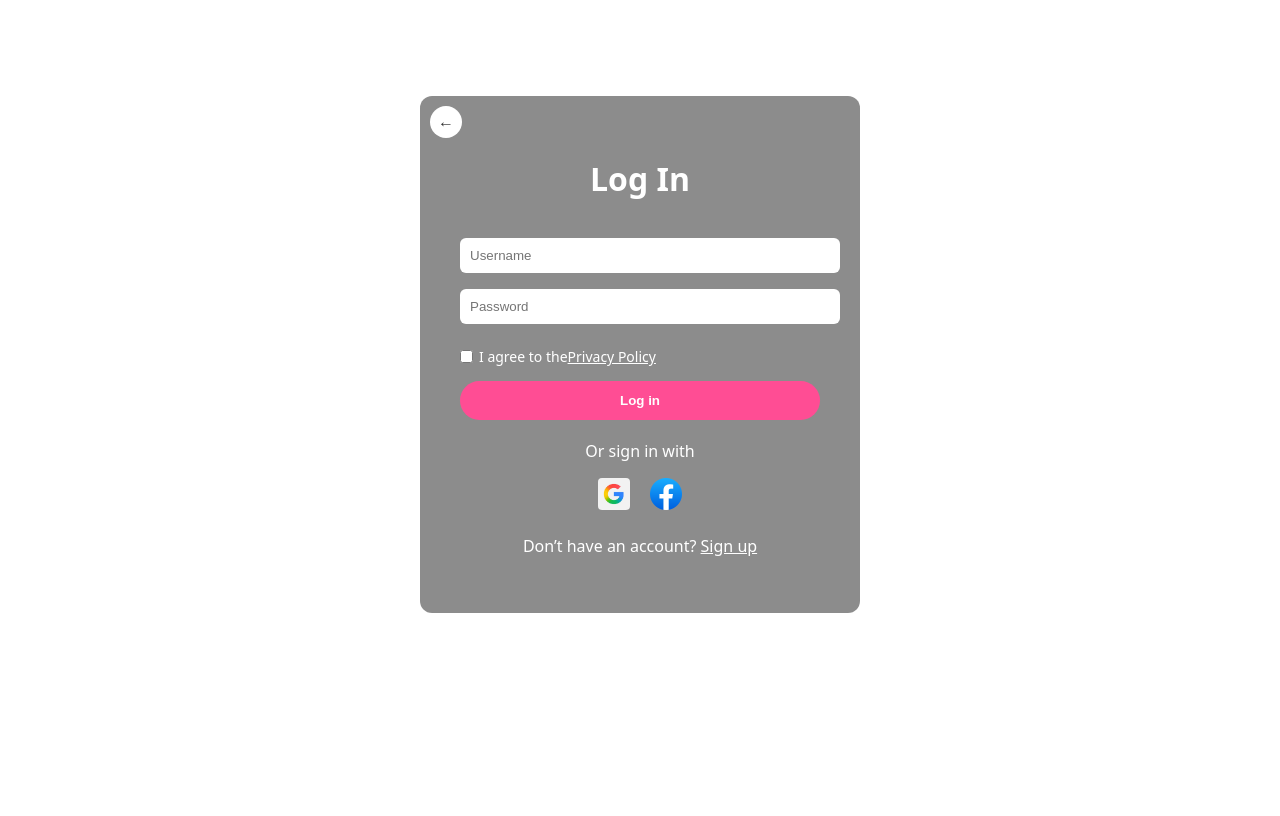
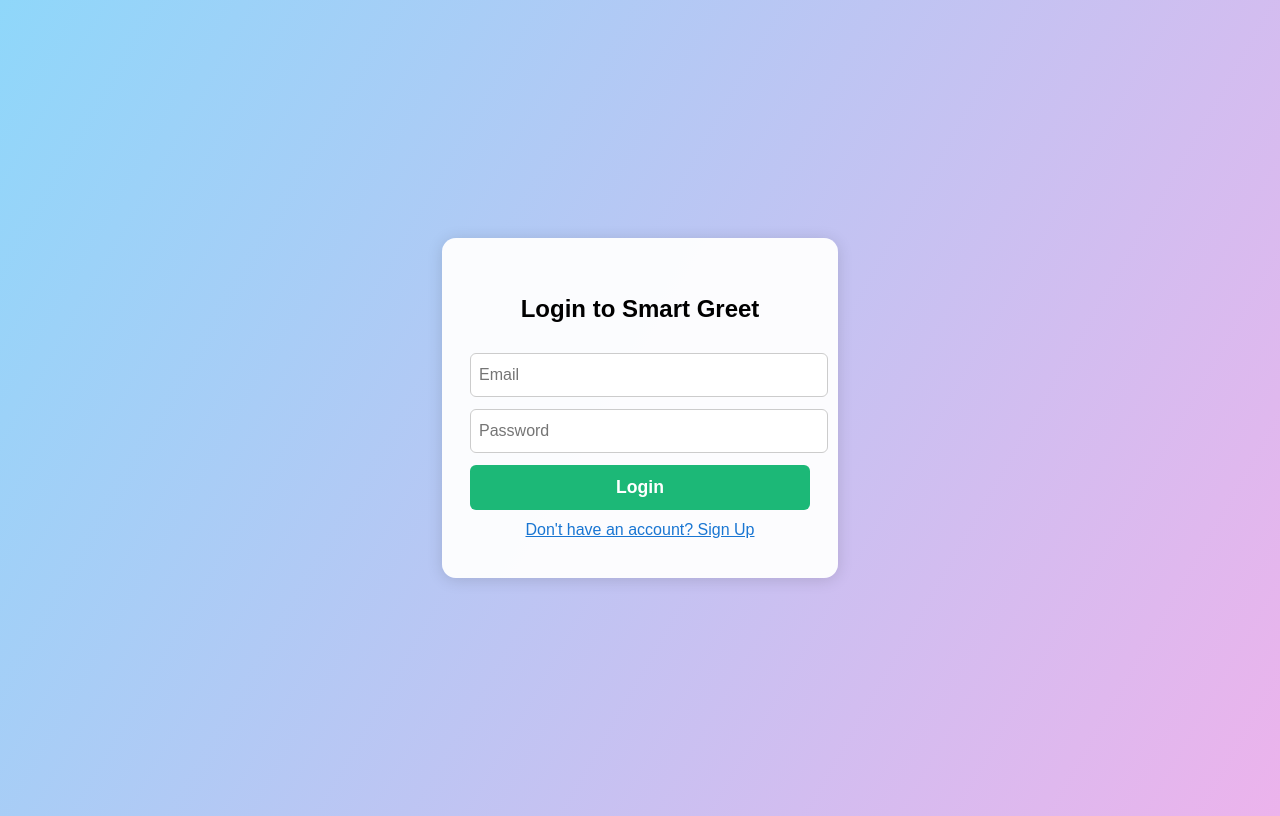
Before and after one commit to Yashveer-man/-Smart-Greet-owner-, a plain HTML site: page login.html in a window 1280 px wide. Drawn offline with Linux system fonts and the light colour scheme.

Commit message:
Update login.html

```diff
--- a/login.html
+++ b/login.html
@@ -1,74 +1,37 @@
-<!doctype html>
+<!DOCTYPE html>
 <html lang="en">
 <head>
-  <meta charset="utf-8" />
-  <title>Sign Up – Smart Greet</title>
-  <meta name="viewport" content="width=device-width,initial-scale=1" />
+  <meta charset="UTF-8" />
+  <title>Login – Smart Greet</title>
+  <meta name="viewport" content="width=device-width, initial-scale=1" />
   <style>
-    body{margin:0;font-family:system-ui;background:url('ocean.jpg') center/cover fixed;color:#fff}
-    .card{background:rgba(0,0,0,.45);padding:40px;border-radius:12px;max-width:360px;margin:12vh auto 0;text-align:center;position:relative}
-    h1{margin-bottom:30px}
-    input{width:100%;padding:10px;margin:8px 0;border:none;border-radius:6px}
-    .btn{background:#ff4d94;color:#fff;border:none;padding:12px 28px;border-radius:30px;width:100%;cursor:pointer;font-weight:bold}
-    .social{margin-top:20px}
-    .social img{height:32px;margin:0 8px;cursor:pointer}
-    a{color:#fff}
-    /* Arrow inside the card */
-    .back-btn{
-      position:absolute;
-      top:10px;
-      left:10px;
-      background:#fff;
-      color:#333;
-      border:none;
-      border-radius:50%;
-      width:32px;
-      height:32px;
-      font-size:16px;
-      cursor:pointer;
-      display:flex;
-      align-items:center;
-      justify-content:center;
-    }
+    body { font-family: Arial, sans-serif; background: linear-gradient(120deg,#8fd7fa 0,#ecb3ec 100%); min-height:100vh; display:flex; align-items:center; justify-content:center; }
+    .card { background:rgba(255,255,255,0.95); padding:38px 28px; border-radius:14px; box-shadow:0 2px 16px #0002; max-width:340px; width:98%; text-align:center; }
+    h2 { margin-bottom:30px; }
+    input { width:100%; padding:12px 8px; margin-bottom:12px; border-radius:6px; border:1px solid #ccc; font-size:1em; }
+    .btn { width:100%; padding:12px; background:#1cb877; color:#fff; border:none; border-radius:6px; font-weight:bold; font-size:1.1em; cursor:pointer; margin-bottom:10px; }
+    .link-btn { background:none; border:none; color:#1976d2; text-decoration:underline; cursor:pointer; font-size:1em; }
+    .small { font-size:0.92em; color:#666; }
   </style>
 </head>
-
 <body>
-  <!-- LOGIN CARD -->
   <div class="card">
-    <button class="back-btn" onclick="history.back()" aria-label="Go Back">&#8592;</button>
-    <h1>Log In</h1>
-
-    <form id="loginForm" onsubmit="return checkConsent()">
-      <input type="text"    placeholder="Username" required />
-      <input type="password" placeholder="Password" required />
-
-      <label style="display:flex;align-items:center;font-size:14px;margin:10px 0">
-        <input type="checkbox" id="agreeLogin" style="width:auto;margin-right:6px">
-        I agree to the <a href="privacy.html" target="_blank">Privacy Policy</a>
-      </label>
-
-      <button type="submit" class="btn">Log in</button>
+    <h2>Login to Smart Greet</h2>
+    <form id="loginForm">
+      <input type="email" id="loginEmail" placeholder="Email" required />
+      <input type="password" id="loginPassword" placeholder="Password" required />
+      <button type="submit" class="btn">Login</button>
     </form>
-
-    <script>
-      function checkConsent() {
-        if (!document.getElementById('agreeLogin').checked) {
-          alert('Please accept the Privacy Policy to continue.');
-          return false;
-        }
-        alert('Demo login success');
-        return false;
-      }
-    </script>
-
-    <div class="social">
-      <p>Or sign in with</p>
-      <img src="google.jpg"  alt="Google"  onclick="alert('Google login demo')"  style="height:32px;margin:0 8px;cursor:pointer;border-radius:4px;">
-      <img src="facebook.jpg" alt="Facebook" onclick="alert('Facebook login demo')" style="height:32px;margin:0 8px;cursor:pointer;border-radius:4px;">
-    </div>
-
-    <p style="margin-top:20px">Don’t have an account? <a href="signup.html">Sign up</a></p>
+    <button class="link-btn" id="showSignup">Don't have an account? Sign Up</button>
   </div>
+  <script>
+    document.getElementById('loginForm').onsubmit = function(e){
+      e.preventDefault();
+      window.location.href = 'dashboard.html'; // go to dashboard after fake login
+    };
+    document.getElementById('showSignup').onclick = function(){
+      window.location.href = "signup.html";
+    };
+  </script>
 </body>
 </html>
```
